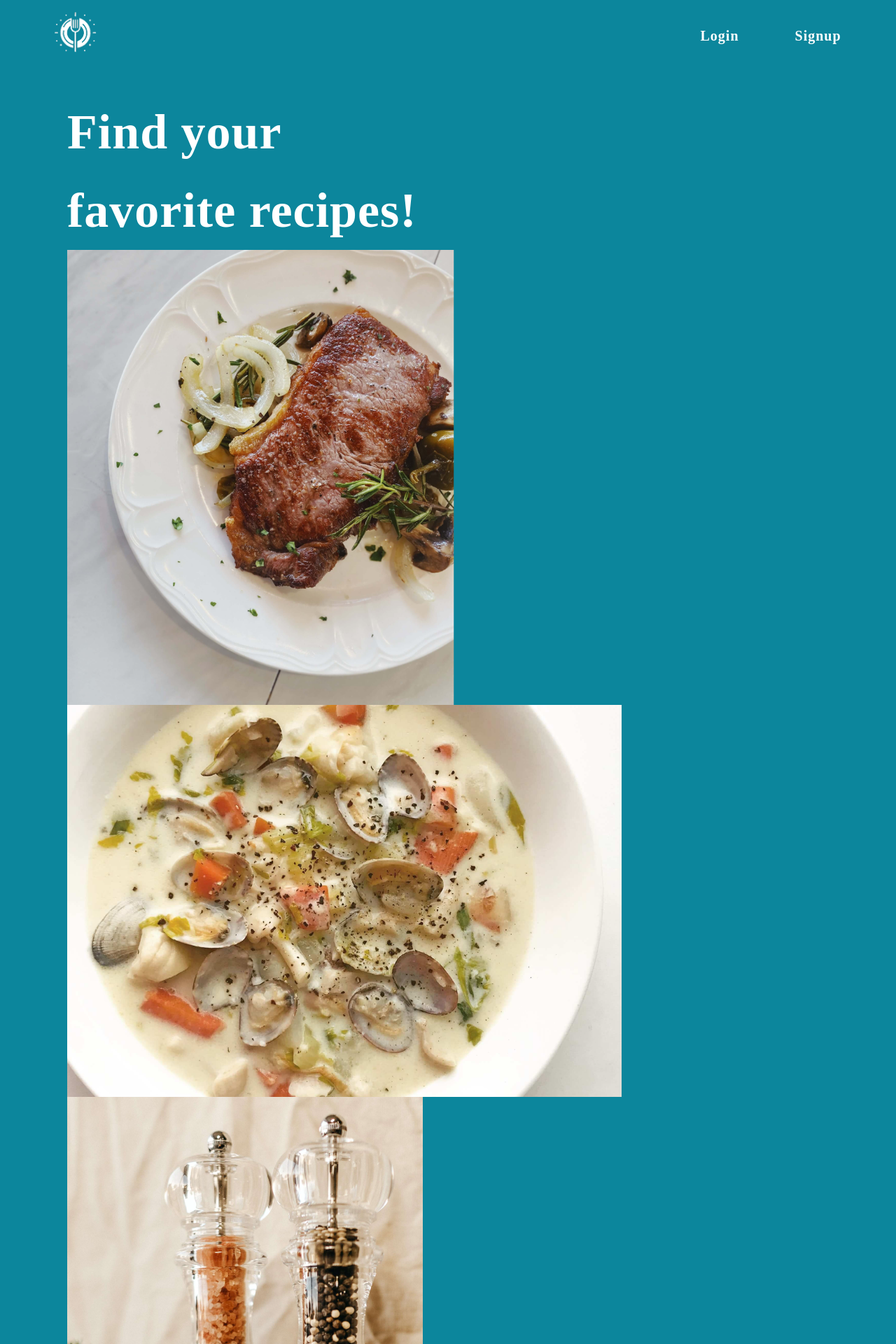
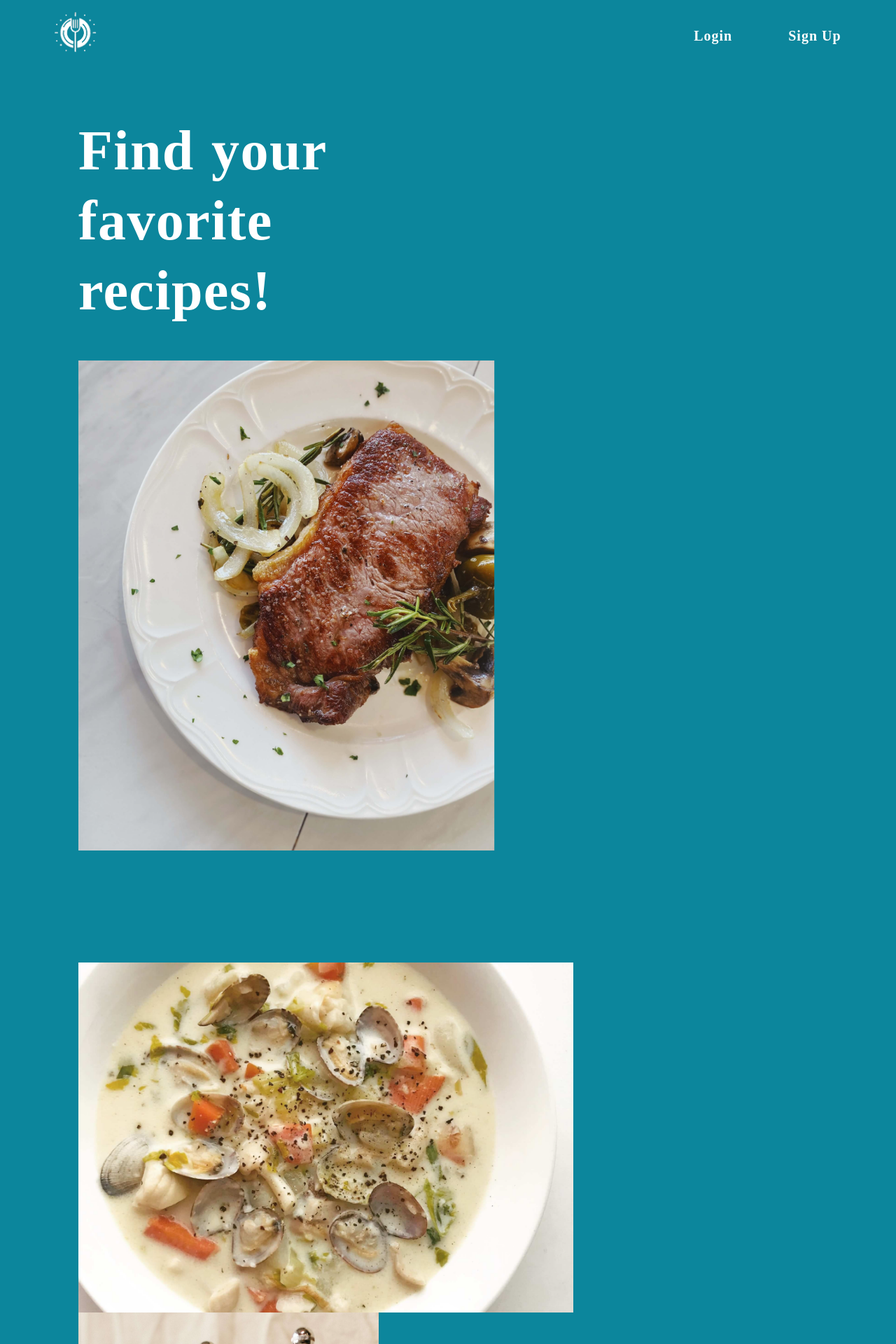
Before and after one commit to asterli/PlatePals, a PHP site: page /home.html in a window 1280 px wide. Shown: the top 1920 px of the page at 70% size. Run offline with PHP 8.4, Linux system fonts and the light colour scheme.

Commit message:
Upload finished home page

```diff
--- a/home.css
+++ b/home.css
@@ -4,7 +4,7 @@ body {
 
 main {
     color: white;
-    margin: 2rem 6rem;
+    margin: 4rem 7rem;
 }
 
 .main-content {
@@ -14,18 +14,32 @@ main {
 }
 
 .main-content h1 {
+    word-spacing: 3px;
+    letter-spacing: 1.4px;
     margin: 0;
-    font-size: 70px;
-    width: 50%;
+    font-size: 80px;
+    width: 45%;
+    line-height: 100px;
 }
 
 .gallery {
+    margin-top: 10rem;
     display: flex;
     flex-wrap: wrap;
+    justify-content: space-between;
 }
 
 #steak {
-    height: 650px;
+    margin-top: 50px;
+    height: 700px;
+}
+
+#chowder {
+    height: 500px;
+}
+
+#seasoning {
+    height: 600px;
 }
 
 /* body {
--- a/home.html
+++ b/home.html
@@ -7,7 +7,7 @@
     <link rel="stylesheet" type="text/css" href="home.css" />
     <title>PlatePals - Find Your Favorite Recipes!</title>
   </head>
-  <body class="rufina">
+  <body>
     <nav class="rufina">
       <ul>
         <li id="logo">
@@ -15,13 +15,13 @@
         </li>
         <div id="end-nav">
           <li><a href="login.html">Login</a></li>
-          <li><a href="signup.html">Signup</a></li>
+          <li><a href="signup.html">Sign Up</a></li>
         </div>
       </ul>
     </nav>
     <main>
       <div class="main-content">
-        <h1>Find your favorite recipes!</h1>
+        <h1 class="rufina">Find your favorite recipes!</h1>
         <img id="steak" src="images/steak.png" alt="Steak" />
       </div>
       <div class="gallery">
--- a/login.html
+++ b/login.html
@@ -15,7 +15,7 @@
         </li>
         <div id="end-nav">
           <li><a href="login.html">Login</a></li>
-          <li><a href="signup.html">Signup</a></li>
+          <li><a href="signup.html">Sign Up</a></li>
         </div>
       </ul>
     </nav>
--- a/signup.html
+++ b/signup.html
@@ -15,7 +15,7 @@
         </li>
         <div id="end-nav">
           <li><a href="login.html">Login</a></li>
-          <li><a href="signup.html">Signup</a></li>
+          <li><a href="signup.html">Sign Up</a></li>
         </div>
       </ul>
     </nav>
```
